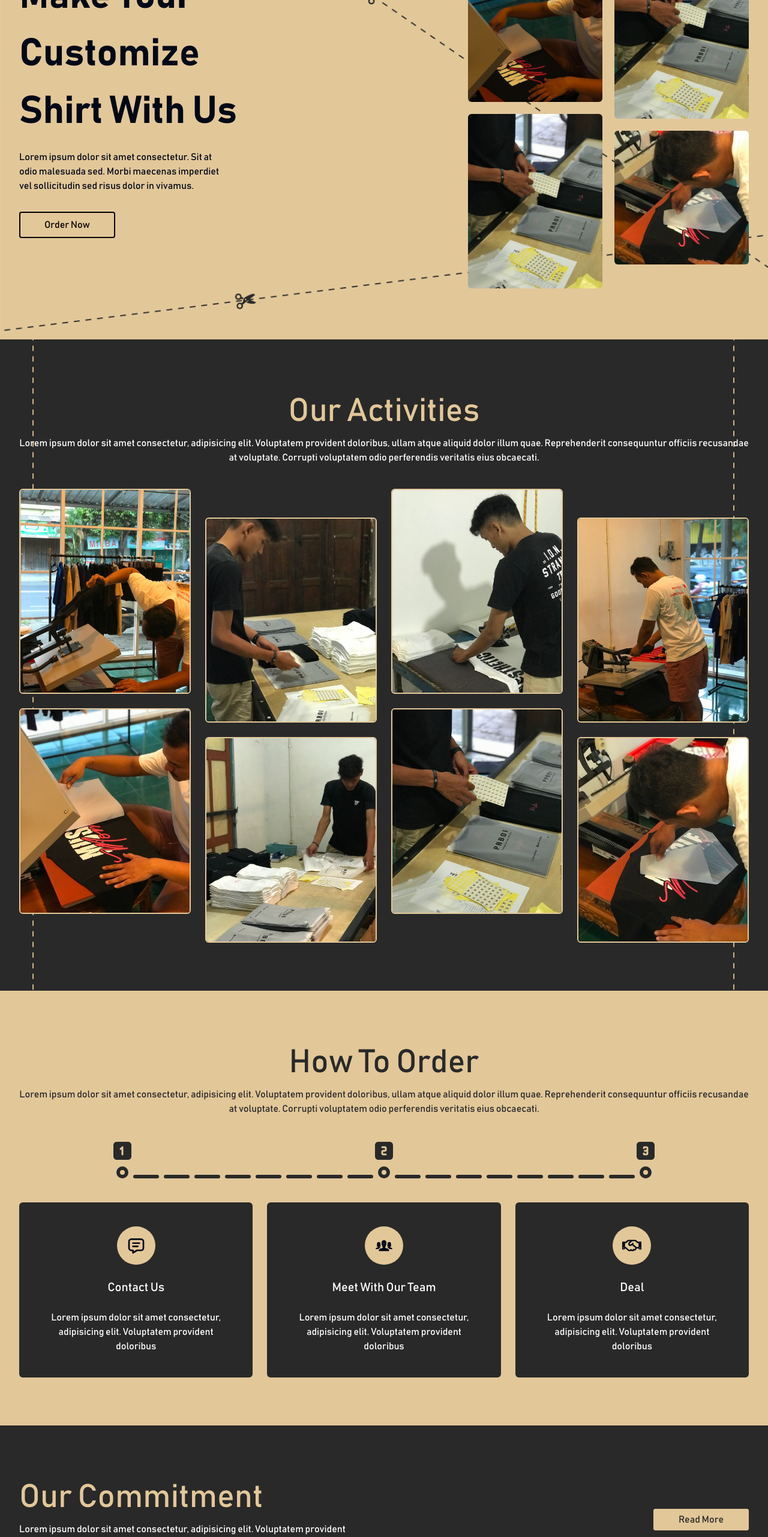
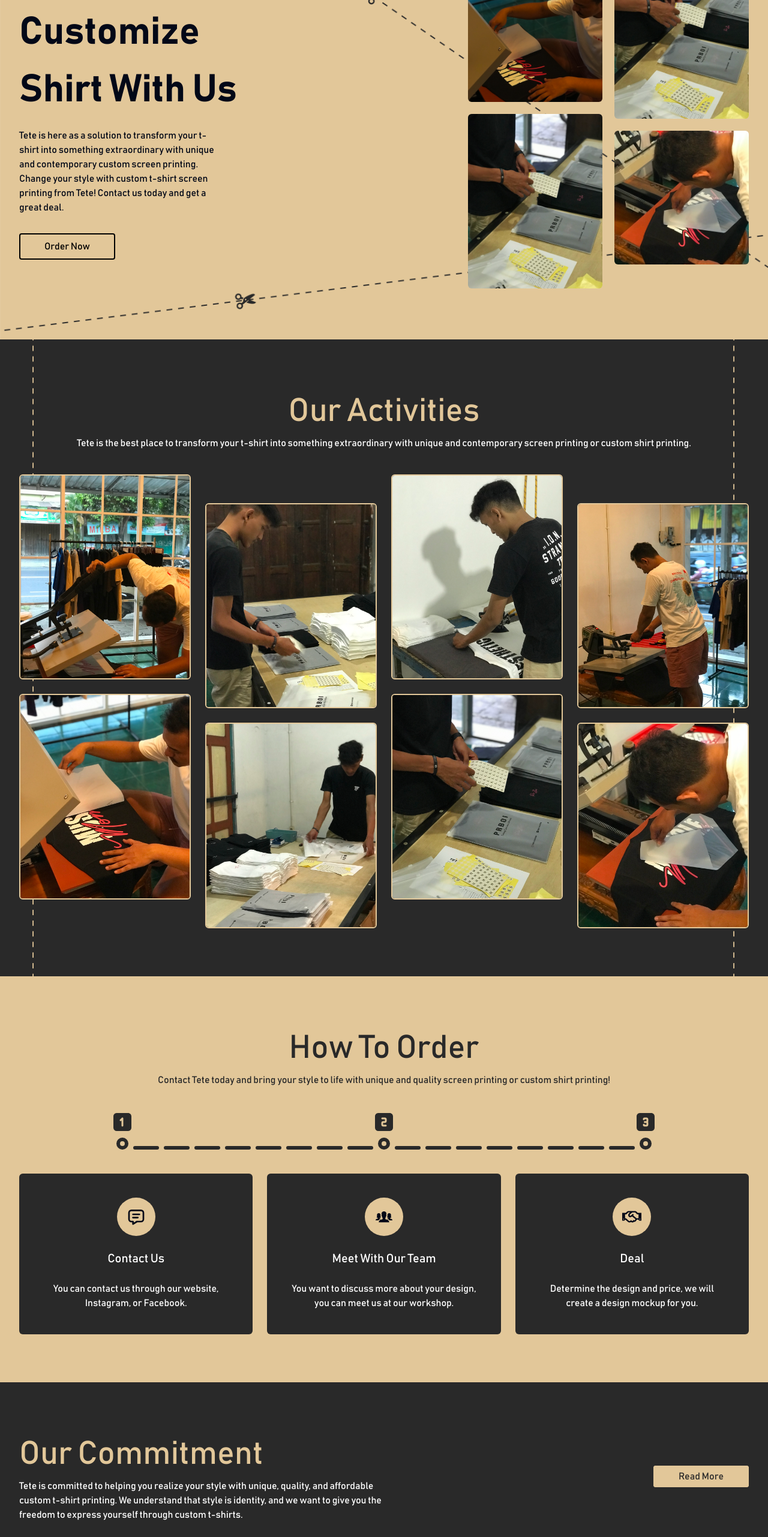
Before and after one commit to KhafidzHaikal/Sandang-Gurau-Group, a Next.js app: page /tete in a window 1280 px wide. Shown: the part 234-2797 px from the top of the page at 60% size. Built offline with nearby package versions, Linux system fonts and the light colour scheme.

Commit message:
add copywriting

```diff
--- a/src/app/page.tsx
+++ b/src/app/page.tsx
@@ -36,13 +36,12 @@ export default function Home() {
         <div className="">
           <h1
             className={`${HalantFont.className} text-[#BF3131] text-[40px] lg:text-[64px] font-bold`}>
-            Sandang Group
+            Sandang Group Creativity and Style
           </h1>
           <p className={`${PoppinsFont.className} text-md mt-4 mb-10 pr-7`}>
-            Lorem ipsum dolor sit amet, consectetur adipisicing elit. Sint
-            voluptatum voluptas amet incidunt dolor natus asperiores
-            reprehenderit, iusto saepe suscipit laboriosam quas modi quos ad
-            exercitationem libero! Est, quod quos.
+            Sandang Group is not just another company, we are a community of
+            creatives who unite their passions to create extraordinary
+            experiences for you.
           </p>
           <Link
             href={""}
--- a/src/app/prboi/page.tsx
+++ b/src/app/prboi/page.tsx
@@ -1,3 +1,4 @@
+/* eslint-disable react/no-unescaped-entities */
 import Navbar from "@/components/navbar";
 import Image from "next/image";
 import { Bayon, Play } from "next/font/google";
@@ -39,9 +40,10 @@ export default function Prboi() {
           </h1>
           <p
             className={`${PlayFont.className} text-md text-white mt-4 mb-10 pr-7`}>
-            Lorem ipsum dolor sit amet consectetur. Sit at odio malesuada sed.
-            Morbi maecenas imperdiet vel sollicitudin sed risus dolor in
-            vivamus.
+            Are you ready to push your limits, break barriers, and conquer the
+            gym like a true warrior? Then it's time to gear up with PRBoi, the
+            gym apparel brand that's built for the relentless pursuit of
+            greatness. vivamus.
           </p>
           <Link
             href={""}
@@ -212,10 +214,11 @@ export default function Prboi() {
               PrBoi
             </h1>
             <p className="mt-4 mb-8">
-              Lorem ipsum dolor sit amet consectetur adipisicing elit.
-              Architecto quia blanditiis esse! Perferendis rem laborum assumenda
-              aliquid fugiat aut libero dolore, possimus esse fuga aspernatur
-              rerum accusamus ad sit temporibus?
+              PRBoi is a gym apparel brand that understands the importance of
+              comfort, style, and performance. Our minimalist designs let your
+              physique take center stage, while our high-quality fabrics and
+              flattering fits ensure you feel and look your best during your
+              workouts.
             </p>
             <Link
               href={""}
--- a/src/app/tete/page.tsx
+++ b/src/app/tete/page.tsx
@@ -43,9 +43,10 @@ export default function Tete() {
               Make Your Customize Shirt With Us
             </h1>
             <p className={`${Local.className} text-md mt-4 mb-10 pr-7`}>
-              Lorem ipsum dolor sit amet consectetur. Sit at odio malesuada sed.
-              Morbi maecenas imperdiet vel sollicitudin sed risus dolor in
-              vivamus.
+              Tete is here as a solution to transform your t-shirt into
+              something extraordinary with unique and contemporary custom screen
+              printing. Change your style with custom t-shirt screen printing
+              from Tete! Contact us today and get a great deal.
             </p>
             <Link
               href={""}
@@ -105,10 +106,9 @@ export default function Tete() {
               Our Activities
             </h1>
             <p className="text-white">
-              Lorem ipsum dolor sit amet consectetur, adipisicing elit.
-              Voluptatem provident doloribus, ullam atque aliquid dolor illum
-              quae. Reprehenderit consequuntur officiis recusandae at voluptate.
-              Corrupti voluptatem odio perferendis veritatis eius obcaecati.
+              Tete is the best place to transform your t-shirt into something
+              extraordinary with unique and contemporary screen printing or
+              custom shirt printing.
             </p>
           </div>
           <div className="grid grid-cols-2 lg:grid-cols-4 mt-10 gap-6">
@@ -198,10 +198,8 @@ export default function Tete() {
               How To Order
             </h1>
             <p className="text-[#292929]">
-              Lorem ipsum dolor sit amet consectetur, adipisicing elit.
-              Voluptatem provident doloribus, ullam atque aliquid dolor illum
-              quae. Reprehenderit consequuntur officiis recusandae at voluptate.
-              Corrupti voluptatem odio perferendis veritatis eius obcaecati.
+              Contact Tete today and bring your style to life with unique and
+              quality screen printing or custom shirt printing!
             </p>
           </div>
           <div className="flex justify-center w-full mt-10">
@@ -246,8 +244,8 @@ export default function Tete() {
               <div className={`${Local.className} text-center text-white`}>
                 <h1 className="text-xl">Contact Us</h1>
                 <p className="mt-6">
-                  Lorem ipsum dolor sit amet consectetur, adipisicing elit.
-                  Voluptatem provident doloribus
+                  You can contact us through our website, Instagram, or
+                  Facebook.
                 </p>
               </div>
             </div>
@@ -258,8 +256,8 @@ export default function Tete() {
               <div className={`${Local.className} text-center text-white`}>
                 <h1 className="text-xl">Meet With Our Team</h1>
                 <p className="mt-6">
-                  Lorem ipsum dolor sit amet consectetur, adipisicing elit.
-                  Voluptatem provident doloribus
+                  You want to discuss more about your design, you can meet us at
+                  our workshop.
                 </p>
               </div>
             </div>
@@ -270,8 +268,8 @@ export default function Tete() {
               <div className={`${Local.className} text-center text-white`}>
                 <h1 className="text-xl">Deal</h1>
                 <p className="mt-6">
-                  Lorem ipsum dolor sit amet consectetur, adipisicing elit.
-                  Voluptatem provident doloribus
+                  Determine the design and price, we will create a design mockup
+                  for you.
                 </p>
               </div>
             </div>
@@ -288,10 +286,10 @@ export default function Tete() {
               Our Commitment
             </h1>
             <p className="text-white">
-              Lorem ipsum dolor sit amet consectetur, adipisicing elit.
-              Voluptatem provident doloribus, ullam atque aliquid dolor illum
-              quae. Reprehenderit consequuntur officiis recusandae at voluptate.
-              Corrupti voluptatem odio perferendis veritatis eius obcaecati.
+              Tete is committed to helping you realize your style with unique,
+              quality, and affordable custom t-shirt printing. We understand
+              that style is identity, and we want to give you the freedom to
+              express yourself through custom t-shirts.
             </p>
           </div>
           <div className="mt-8 sm:mt-0">
--- a/src/components/navbar.tsx
+++ b/src/components/navbar.tsx
@@ -41,27 +41,30 @@ const components: { title: string; href: string; description: string }[] = [
   {
     title: "Tete",
     href: "/tete",
-    description: "Lorem ipsum dolor sit amet consectetur adipisicing elit.",
+    description: "Realize your style with screen printing or shirt printing",
   },
   {
     title: "Sandang Gurau (Fasion)",
     href: "/sandang-gurau",
-    description: "Lorem ipsum dolor sit amet consectetur adipisicing elit.",
+    description:
+      "Movie and Music Parody Collaboration Fashion that Tickles Nostalgia",
   },
   {
     title: "Prboi",
     href: "/prboi",
-    description: "Lorem ipsum dolor sit amet consectetur adipisicing elit.",
+    description:
+      "PRBoi is a gym apparel brand that understands the importance of comfort, style, and performance",
   },
   {
     title: "Plain Habit",
     href: "/plain-habit",
-    description: "Lorem ipsum dolor sit amet consectetur adipisicing elit.",
+    description: "Discover the Art of Simplicity and Elegance",
   },
   {
     title: "Sasfy",
     href: "/sasfy",
-    description: "Lorem ipsum dolor sit amet consectetur adipisicing elit.",
+    description:
+      "Sasfy a leading software development company, offers software solutions",
   },
 ];
 
@@ -93,7 +96,9 @@ export default function Navbar() {
             <Sheet key={side}>
               <SheetTrigger asChild>
                 <Button className="bg-transparent hover:bg-transparent">
-                  {path === "/prboi" && <IoMenu className="text-2xl -mr-7 z-10" />}
+                  {path === "/prboi" && (
+                    <IoMenu className="text-2xl -mr-7 z-10" />
+                  )}
                   <IoMenu className="text-2xl text-black" />
                 </Button>
               </SheetTrigger>
@@ -122,7 +127,9 @@ export default function Navbar() {
                       <DropdownMenuLabel>PRODUCT</DropdownMenuLabel>
                       <DropdownMenuSeparator />
                       <DropdownMenuItem>
-                        <Link href={"/tete"} className="w-full">Tete</Link>
+                        <Link href={"/tete"} className="w-full">
+                          Tete
+                        </Link>
                       </DropdownMenuItem>
                       <DropdownMenuItem>
                         <Link href={"/sandang-gurau"} className="w-full">
@@ -130,13 +137,19 @@ export default function Navbar() {
                         </Link>
                       </DropdownMenuItem>
                       <DropdownMenuItem>
-                        <Link href={"/prboi"} className="w-full">Prboi</Link>
+                        <Link href={"/prboi"} className="w-full">
+                          Prboi
+                        </Link>
                       </DropdownMenuItem>
                       <DropdownMenuItem>
-                        <Link href={"/plain-habit"} className="w-full">Plain Habit</Link>
+                        <Link href={"/plain-habit"} className="w-full">
+                          Plain Habit
+                        </Link>
                       </DropdownMenuItem>
                       <DropdownMenuItem>
-                        <Link href={"/sasfy"} className="w-full">Sasfy</Link>
+                        <Link href={"/sasfy"} className="w-full">
+                          Sasfy
+                        </Link>
                       </DropdownMenuItem>
                     </DropdownMenuContent>
                   </DropdownMenu>
```
Also changed, not shown: src/app/sandang-gurau/page.tsx (+19 -14 lines), src/app/sasfy/page.tsx (+20 -45 lines).
